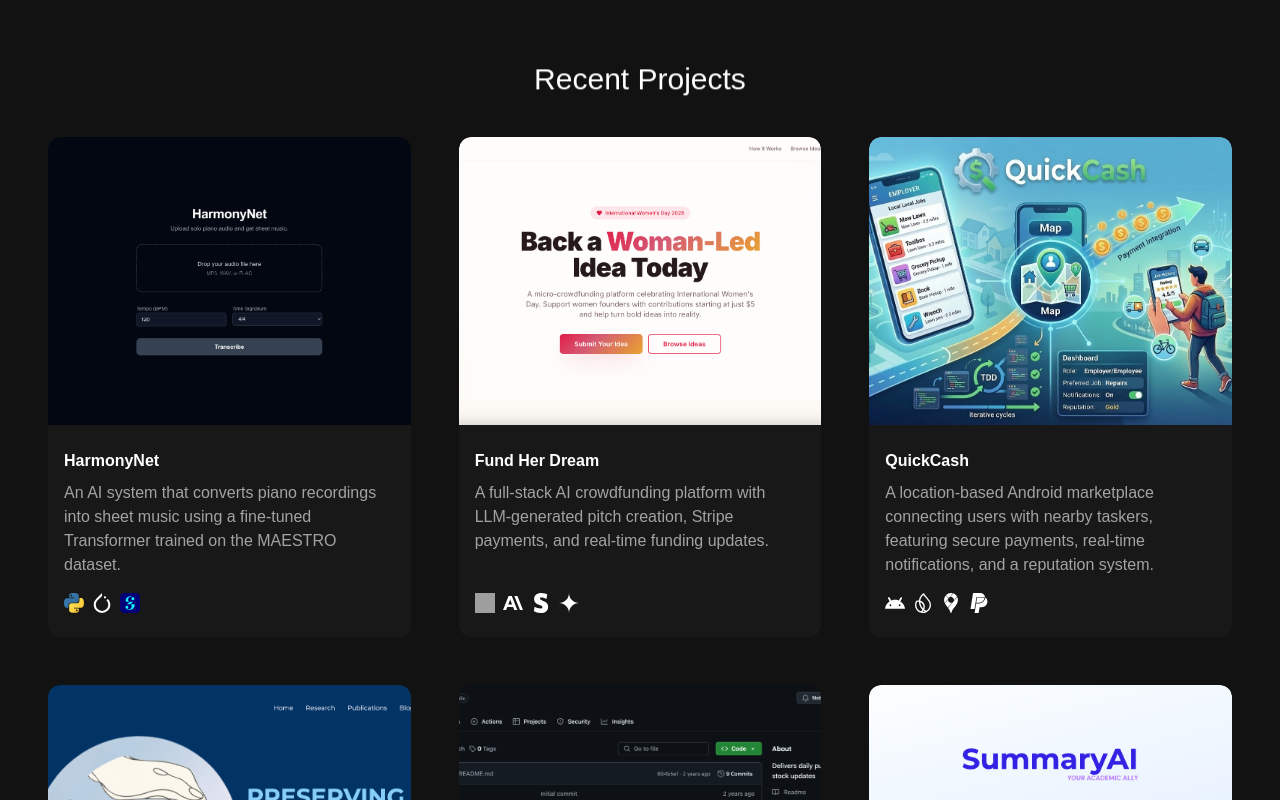
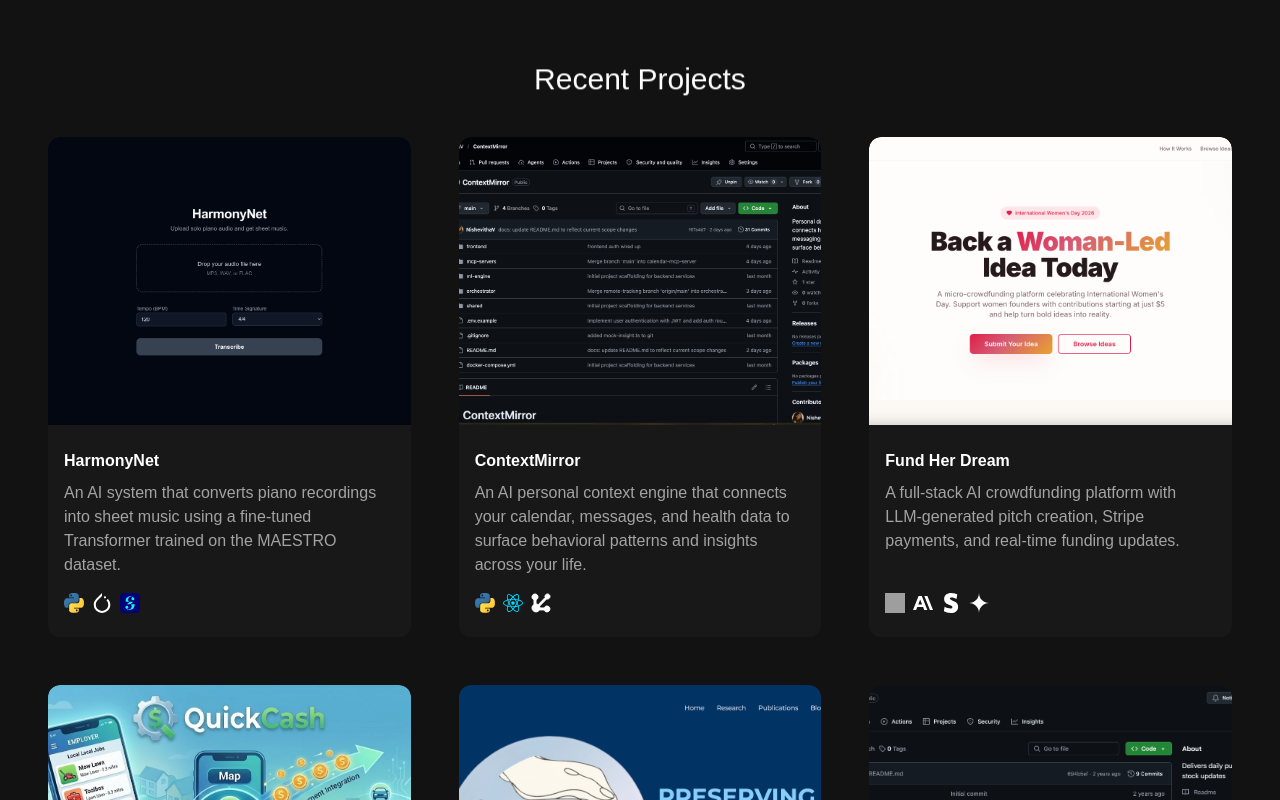
Before and after one commit to NishevithaV/Portfolio-App, a Next.js app: page / in a window 1280 px wide. Shown: the part 2140-2940 px from the top of the page. Built offline with nearby package versions, Linux system fonts and the light colour scheme; grey boxes are pictures that could not be loaded.

Commit message:
feat: add ContextMirror project with description and cover image

```diff
--- a/app/constants/index.js
+++ b/app/constants/index.js
@@ -66,6 +66,14 @@ export const PROJECTS = [
     },
     {
         id: 2,
+        title: "ContextMirror",
+        desc: "An AI personal context engine that connects your calendar, messages, and health data to surface behavioral patterns and insights across your life.",
+        img: "/images/contextmirror_cover.png",
+        iconLists: ["/python.svg", "/react.svg", "/rest.svg"],
+        link: "https://github.com/NishevithaV/ContextMirror",
+    },
+    {
+        id: 3,
         title: "Fund Her Dream",
         desc: "A full-stack AI crowdfunding platform with LLM-generated pitch creation, Stripe payments, and real-time funding updates.",
         img: "/images/fundherdream_cover.png",
@@ -73,7 +81,7 @@ export const PROJECTS = [
         link: "https://fund-her-dream.vercel.app/",
     },
     {
-        id: 3,
+        id: 4,
         title: "QuickCash",
         desc: "A location-based Android marketplace connecting users with nearby taskers, featuring secure payments, real-time notifications, and a reputation system.",
         img: "/images/quickcash_cover.png",
@@ -81,7 +89,7 @@ export const PROJECTS = [
         link: "https://github.com/NishevithaV/Quick-Cash",
     },
     {
-        id: 4,
+        id: 5,
         title: "Preserving My Good Self Blog",
         desc: "A client blog built with STRAPI for CMS and React.js, offering a seamless and dynamic content management experience.",
         img: "/images/pmgs-cover.png",
@@ -89,7 +97,7 @@ export const PROJECTS = [
         link: "https://www.preservingmygoodself.com/",
     },
     {
-        id: 5,
+        id: 6,
         title: "StockSentry",
         desc: "A GitHub-based stock tracker using Alpha Vantage and Pushbullet APIs to send daily push notifications on equity performance.",
         img: "/images/stocksentry-cover.png",
@@ -97,7 +105,7 @@ export const PROJECTS = [
         link: "https://github.com/NishevithaV/StockSentry",
     },
     {
-        id: 6,
+        id: 7,
         title: "SummaryAI",
         desc: "An AI-powered SaaS app for generating text summaries, featuring a responsive design, Redux state management, and efficient API integration.",
         img: "/images/summaryai-cover.png",
@@ -105,7 +113,7 @@ export const PROJECTS = [
         link: "https://summaryai-app.netlify.app/",
     },
     {
-        id: 7,
+        id: 8,
         title: "Amazon API Scraper",
         desc: "A lightweight Node.js and Express API that uses ScraperAPI to fetch Amazon product data, reviews, offers, and search results.",
         img: "/images/amazon_logo.png",
```
Also changed, not shown: public/images/contextmirror_cover.png (added).
